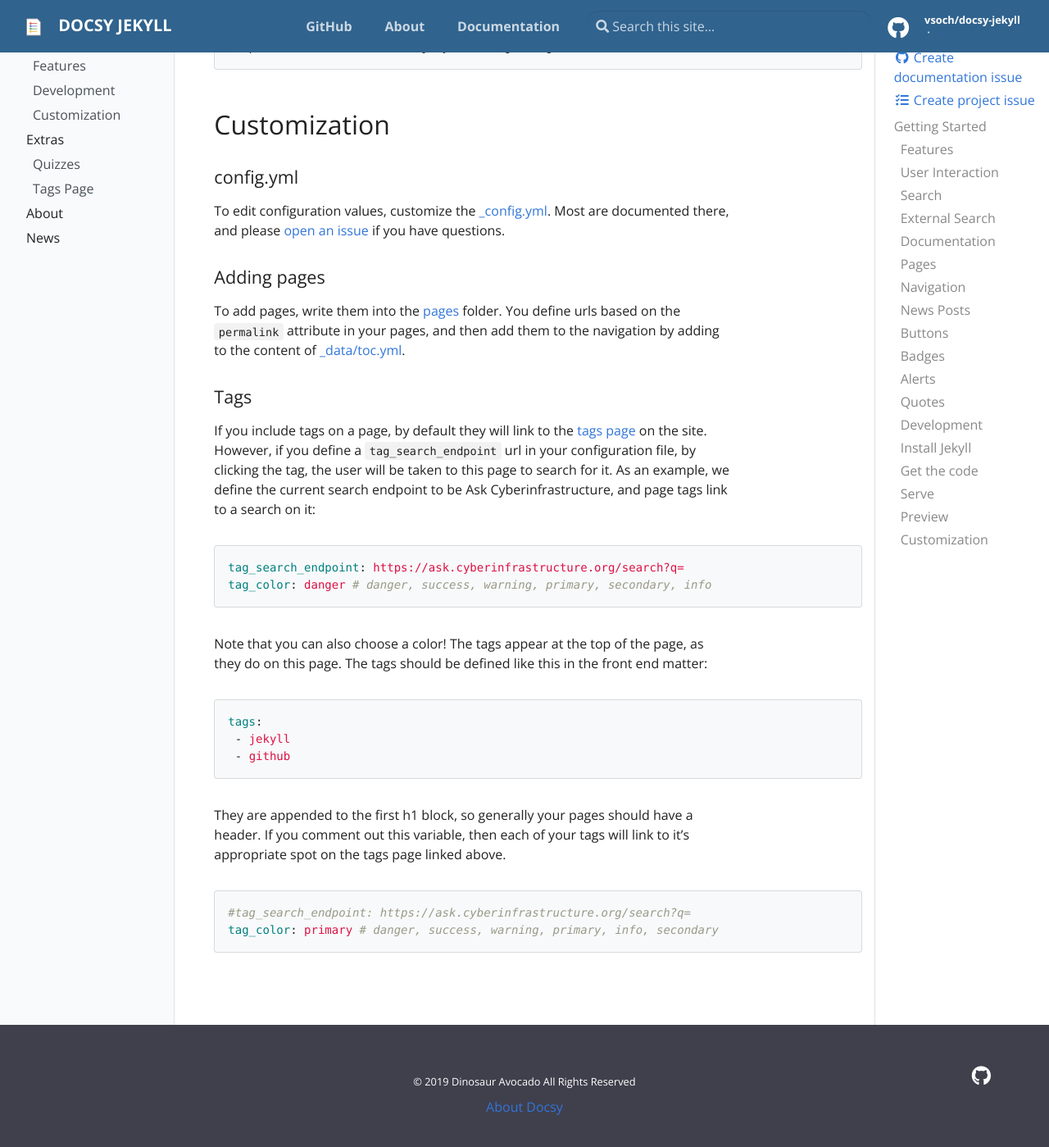
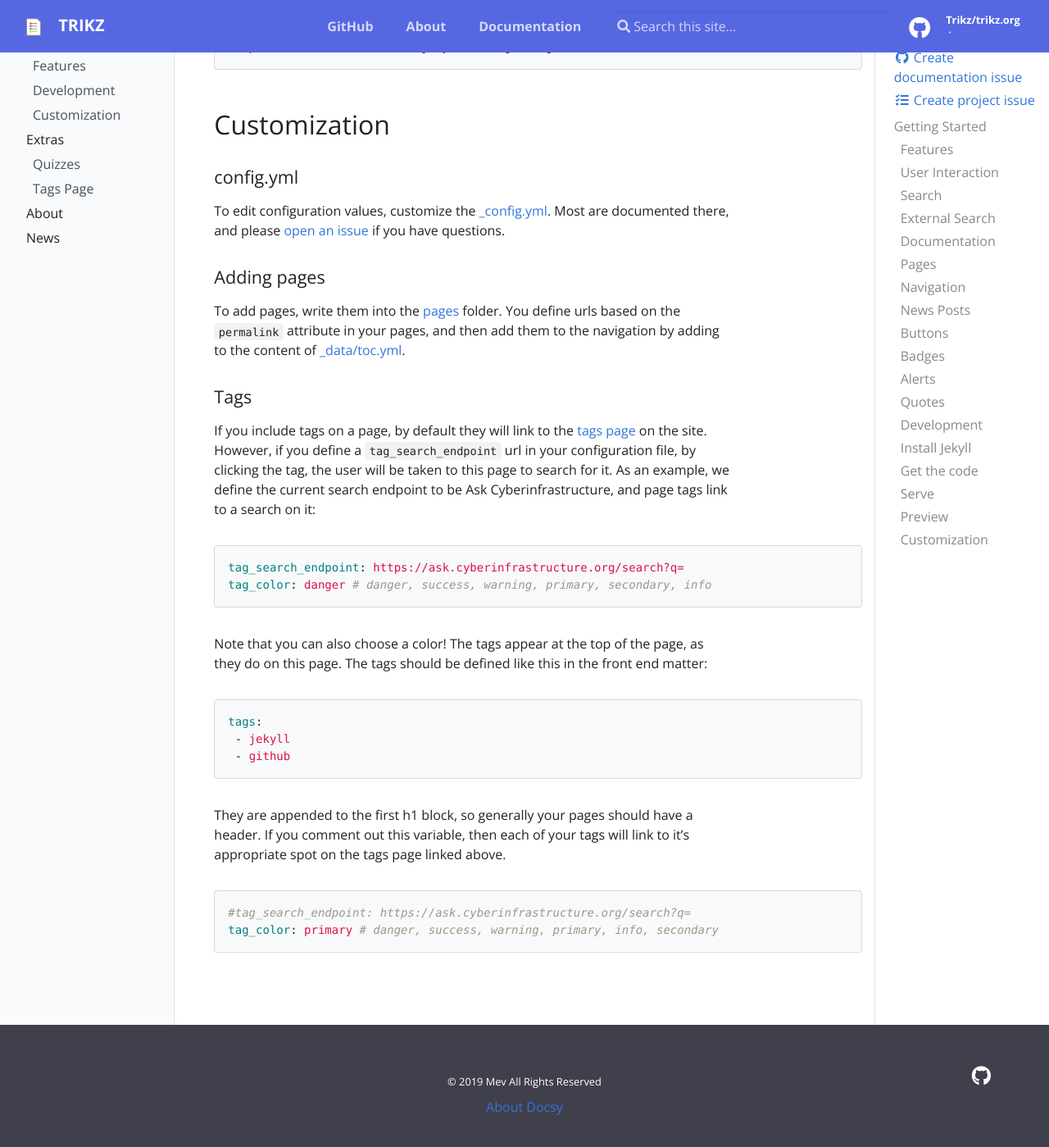
Before and after one commit to Trikz/trikz.org, a Jekyll site: the page built from _docs/getting-started.md, in a window 1280 px wide and 1400 px high, scrolled down 8266 px. Shown: the whole window at 82% size. Built offline with Jekyll 4.4.1, drawn with Linux system fonts in a browser that asks for light colours; some of the changed lines change nothing that is shown.

Commit message:
Configuring config.yml
Updated config with relevant information.

```diff
--- a/_config.yml
+++ b/_config.yml
@@ -14,36 +14,28 @@
 # You can create any custom variable you would like, and they will be accessible
 # in the templates via {{ site.myvariable }}.
 
-title: Docsy Jekyll
-email: your-email@domain.com
-author: Dinosaur Avocado
-description: > # this means to ignore newlines until "baseurl:"
-  Write an awesome description for your new site here. You can edit this
-  line in _config.yml. It will appear in your document head meta (for
-  Google search results) and in your feed.xml site description.
+title: Trikz
+email:
+author: Mev
+description: Trikz.org is the official website for the upcoming game "Trikz".
+ Here you can find out more about Trikz, as well as view the game's documentation.
 
 # You'll want to customize url and baseurl for your own site:
 baseurl: "" # the subpath of your site, e.g. /blog
 url: "" # the base hostname & protocol for your site
 
 # Social (First three Required)
-repo: "https://github.com/vsoch/docsy-jekyll"
-github_user: "vsoch"
-github_repo: "docsy-jekyll"
+repo: "https://github.com/Trikz/trikz.org"
+github_user: "Trikz"
+github_repo: "trikz.org"
 twitter_url:
 facebook_url:
 googleplus_url:
 instagram_url:
 linkedin_url:
-github_url: https://github.com/Trikz/trikz.org
 pinterest_url:
 slack_url:
 dribbble_url:
-
-# Optional
-twitter:
-linkedin:
-dockerhub:
 
 # Should there be feedback buttons at the bottom of pages?
 # feedback: true
@@ -56,7 +48,7 @@
 # If commented, will use material hat theme
 # logo: "assets/img/logo/SRCC-square-red.png"
 logo_pixels: 34
-color: "#30638e"
+color: "#5667E2"
 # color: "#8c1515" # primary color for header, buttons
 
 # Build settings
```
